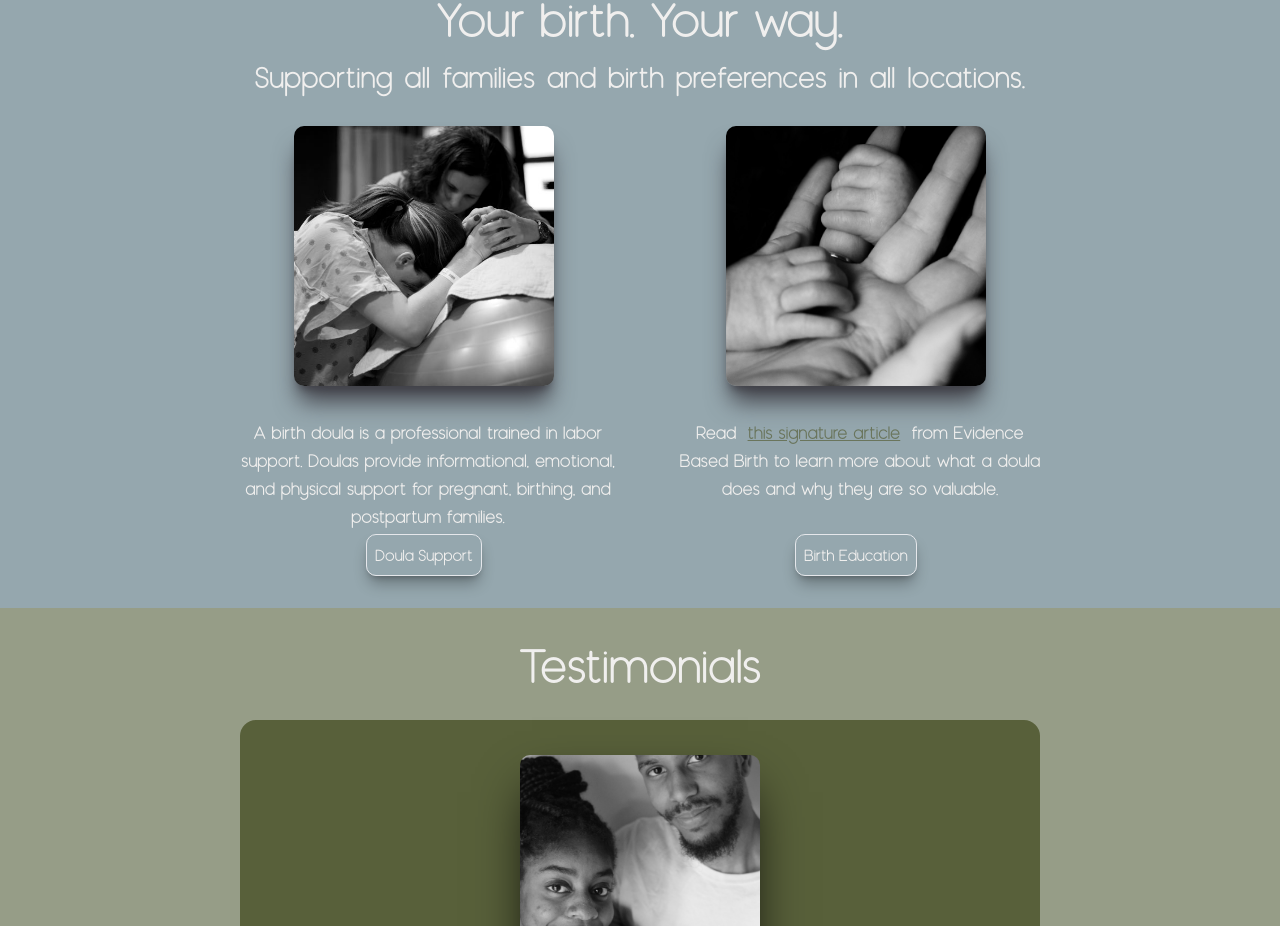
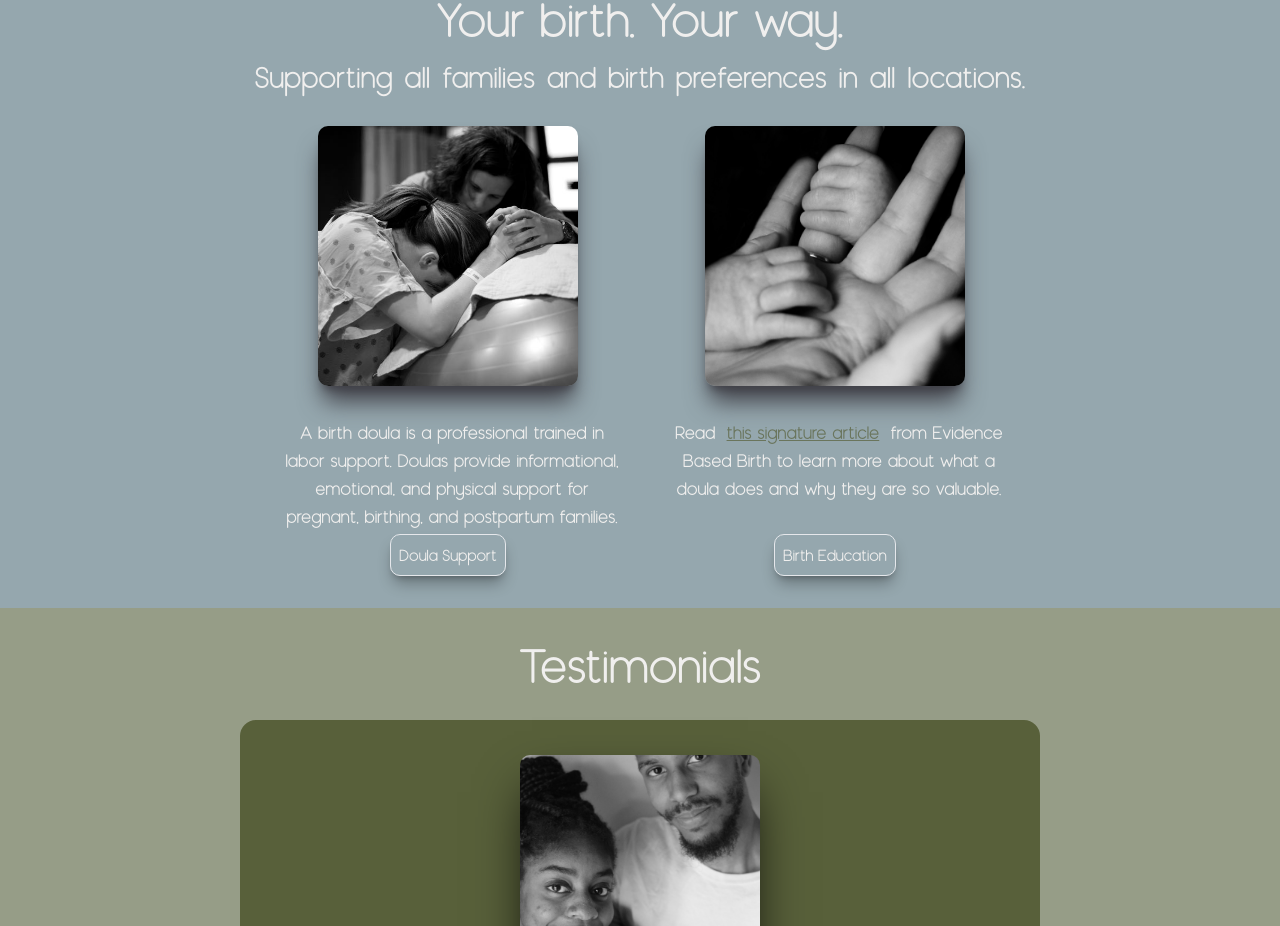
Before and after one commit to myleselym/rooted-birth, a Next.js app: page / in a window 1280 px wide. Shown: the part 980-1906 px from the top of the page. Built offline with nearby package versions, Linux system fonts and the light colour scheme; a web font is replaced by a local one.

Commit message:
Update InformationSection.js

```diff
--- a/src/app/components/InformationSection.js
+++ b/src/app/components/InformationSection.js
@@ -1,9 +1,9 @@
 "use client";
 
-import Link from "next/link";
 import Card from "./ui/Card";
 import DoulaSupportImg from "/public/doula.jpeg";
 import BirthEducationImg from "/public/baby-in-hands.jpg";
+import { Balancer } from "react-wrap-balancer";
 
 const InformationSection = () => {
   return (
@@ -16,13 +16,19 @@ const InformationSection = () => {
           Supporting all families and birth preferences in all locations.
         </p>
       </div>
-      <div className="flex flex-wrap items-start justify-center w-full gap-8">
+      <div className="relative flex flex-wrap items-stretch justify-center w-full gap-8">
         <Card
           imgSrc={DoulaSupportImg}
           imgAlt="Doula Img"
-          content="A birth doula is a professional trained in labor support.
-                  Doulas provide informational, emotional, and physical support
-                  for pregnant, birthing, and postpartum families."
+          content={
+            <p>
+              <Balancer>
+                A birth doula is a professional trained in labor support. Doulas
+                provide informational, emotional, and physical support for
+                pregnant, birthing, and postpartum families.
+              </Balancer>
+            </p>
+          }
           button={true}
           buttonHref="/doula-support"
           buttonText="Doula Support"
@@ -32,6 +38,7 @@ const InformationSection = () => {
           imgAlt="Baby in hands"
           content={
             <p>
+              <Balancer>
                 Read &nbsp;
                 <a
                   href="https://evidencebasedbirth.com/the-evidence-for-doulas/"
@@ -39,8 +46,9 @@ const InformationSection = () => {
                 >
                   this signature article
                 </a>
-              &nbsp; from Evidence Based Birth to learn more about what a doula
-              does and why they are so valuable.
+                &nbsp; from Evidence Based Birth to learn more about what a
+                doula does and why they are so valuable.
+              </Balancer>
             </p>
           }
           button={true}
```
Lines whose indentation alone changed are shown as unchanged.
